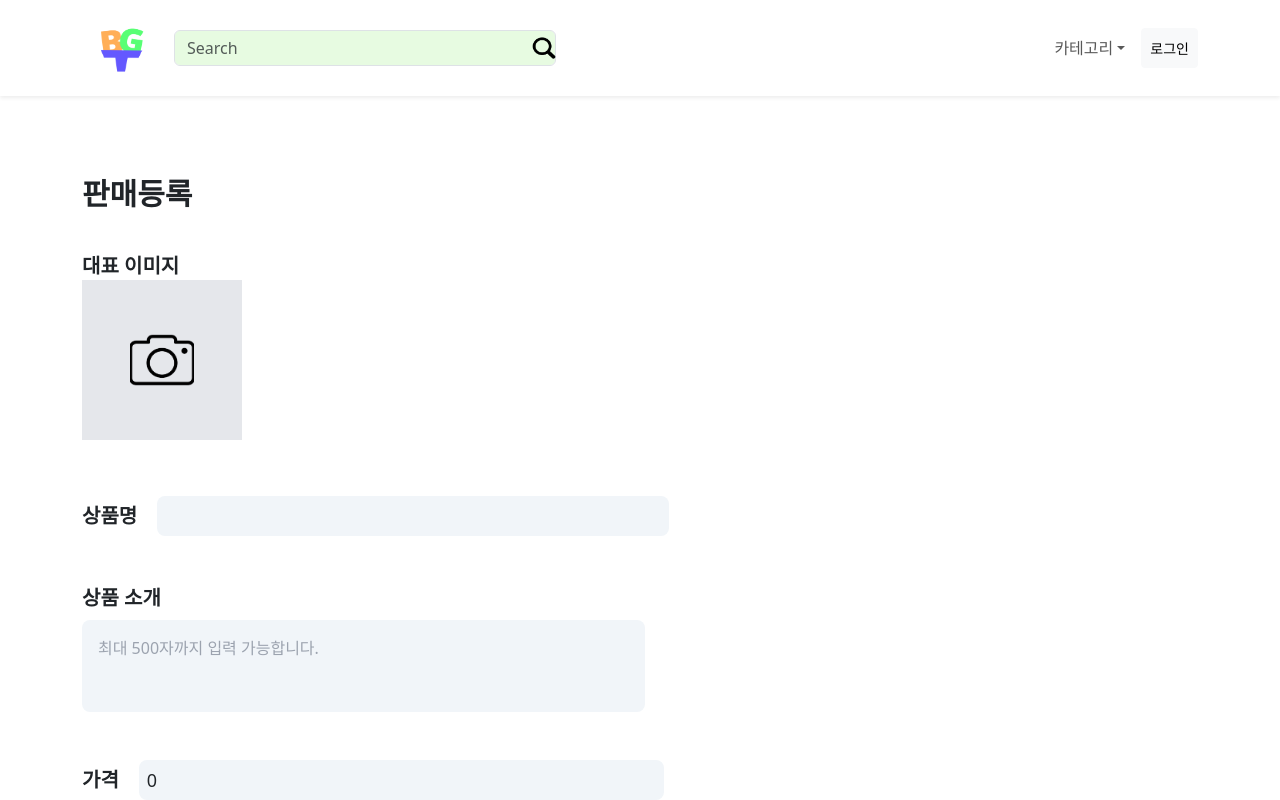
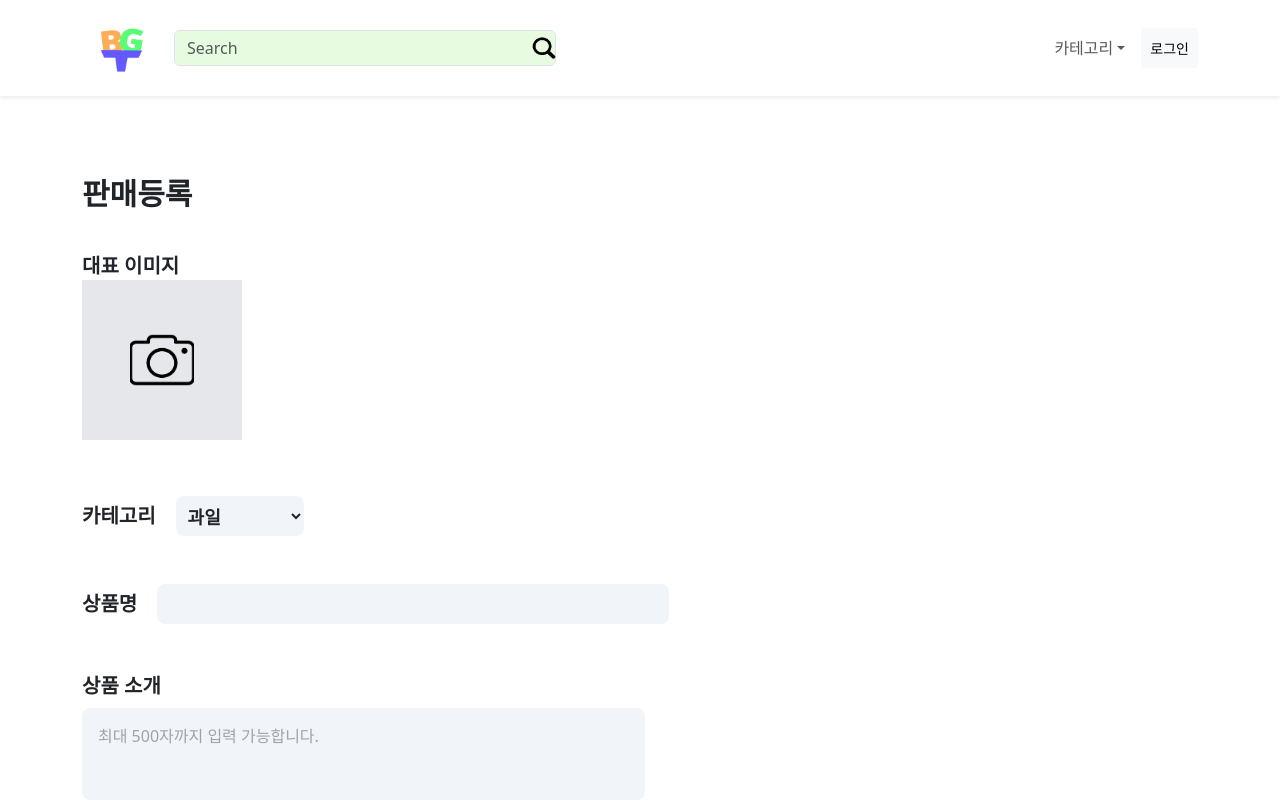
Before and after one commit to Under-The-C/Frontend, a React (Create React App) app: page /sales in a window 1280 px wide. Shown: the top 800 px of the page. Built offline with nearby package versions, Linux system fonts and the light colour scheme.

Commit message:
fix: sales dto

```diff
--- a/src/Atom/sales.ts
+++ b/src/Atom/sales.ts
@@ -5,8 +5,9 @@ import { SellerMarketDto } from "../interface/user";
 export const salesState = atom<SalesDto>({
   key: "salesState",
   default: {
-    mainImage: "",
-    productName: "",
+    seller_id: 0,
+    main_image: "",
+    name: "",
     price: 0,
     keyword: [],
     saleStartDate: "",
@@ -15,6 +16,8 @@ export const salesState = atom<SalesDto>({
     description: "",
     subDescription: "",
     subTitle: "",
+    category: "과일",
+    createdAt: "",
   },
 });
 
--- a/src/Pages/Sales/DatePick.tsx
+++ b/src/Pages/Sales/DatePick.tsx
@@ -19,7 +19,7 @@ export const DatePick = () => {
     const year = date.getFullYear().toString();
     const month = (date.getMonth() + 1).toString().padStart(2, "0");
     const day = date.getDate().toString().padStart(2, "0");
-    return `${year}/${month}/${day}`;
+    return `${year}.${month}.${day}`;
   };
 
   const handleStartDateChange = (date: Date) => {
--- a/src/Pages/Sales/DescriptionInput.tsx
+++ b/src/Pages/Sales/DescriptionInput.tsx
@@ -9,13 +9,16 @@ export const DescriptionInput = () => {
     const { name, value } = e.target;
     switch (name) {
       case "title":
-        setSales({ ...sales, productName: value });
+        setSales({ ...sales, name: value });
         break;
       case "description":
         setSales({ ...sales, description: value });
         break;
       case "price":
         setSales({ ...sales, price: value });
+        break;
+      case "category":
+        setSales({ ...sales, category: value });
         break;
       default:
         break;
@@ -24,14 +27,28 @@ export const DescriptionInput = () => {
 
   return (
     <div className="flex w-full h-full py-10 flex-col">
-      <div className="flex flex-grow w-full">
+      <div className="flex flex-grow w-full items-center">
+        <span className="font-bold text-xl">카테고리</span>
+        <select
+          name="category"
+          className="flex w-[10vw] h-[5vh] ml-5 p-2 bg-slate-100 outline-none border-none rounded-lg font-bold text-lg"
+          value={sales.category}
+          defaultValue={"과일"}
+          onChange={inputChangeHandler}
+        >
+          <option value="과일">과일</option>
+          <option value="채소">채소</option>
+          <option value="잡곡">쌀, 잡곡, 견과</option>
+        </select>
+      </div>
+      <div className="flex flex-grow w-full mt-5">
         <label className="flex flex-row w-full h-full items-center">
           <span className="font-bold text-xl">상품명</span>
           <input
             name="title"
             className="w-[40vw] h-[5vh] ml-5 p-2 bg-slate-100 outline-none border-none rounded-lg font-bold text-lg"
             type="text"
-            value={sales.productName}
+            value={sales.name}
             onChange={inputChangeHandler}
           />
         </label>
--- a/src/Pages/Sales/ImageUpload.tsx
+++ b/src/Pages/Sales/ImageUpload.tsx
@@ -17,7 +17,7 @@ export const ImageUpload = () => {
         if (reader.result) {
           setSales((prevSales) => ({
             ...prevSales,
-            mainImage: reader.result as string,
+            main_image: reader.result as string,
           }));
         }
       };
@@ -43,11 +43,11 @@ export const ImageUpload = () => {
           onChange={handleImageChange}
           style={{ display: "none" }}
         />
-        {sales.mainImage ? (
+        {sales.main_image ? (
           <img
-            src={sales.mainImage}
+            src={sales.main_image}
             className="w-full h-full image-contain"
-            alt="mainImage"
+            alt="main_image"
             onClick={handleChangeImageClick}
           />
         ) : (
--- a/src/Pages/Sales/Sales.tsx
+++ b/src/Pages/Sales/Sales.tsx
@@ -1,4 +1,4 @@
-import React from "react";
+import React, { useEffect } from "react";
 import { ImageUpload } from "./ImageUpload";
 import { Button, Container } from "react-bootstrap";
 import { DescriptionInput } from "./DescriptionInput";
@@ -8,19 +8,39 @@ import { KeywordInput } from "./KeywordInput";
 import { DescriptionSubtitleInput } from "./DescriptionSubtitleInput";
 import { useRecoilState, useRecoilValue } from "recoil";
 import { salesState } from "../../Atom/sales";
+import { userState } from "../../Atom/user";
 
 export const Sales = () => {
-  const sales = useRecoilValue(salesState);
+  const [sales, setSales] = useRecoilState(salesState);
+  const user = useRecoilValue(userState);
+
+  useEffect(() => {
+    setSales({
+      ...sales,
+      seller_id: user.id,
+      createdAt: formatDate(new Date()),
+    });
+  }, []);
+
+  const formatDate = (date: Date | null) => {
+    console.log(date);
+    if (!date) return "";
+    const year = date.getFullYear().toString();
+    const month = (date.getMonth() + 1).toString().padStart(2, "0");
+    const day = date.getDate().toString().padStart(2, "0");
+    console.log(`${year}.${month}.${day}`);
+    return `${year}.${month}.${day}`;
+  };
 
   const handleSubmit = (e: any) => {
     e.preventDefault();
     console.log("submit");
 
-    if (!sales.mainImage) {
+    if (!sales.main_image) {
       alert("메인이미지를 등록해주세요.");
       return;
     }
-    if (!sales.productName) {
+    if (!sales.name) {
       alert("상품명을 등록해주세요.");
       return;
     }
@@ -56,6 +76,7 @@ export const Sales = () => {
       alert("판매 종료 날짜를 입력해주세요.");
       return;
     }
+    console.log(sales);
     //submit api call
   };
 
--- a/src/Pages/SignUp/ImageUpload.tsx
+++ b/src/Pages/SignUp/ImageUpload.tsx
@@ -1,10 +1,10 @@
 import React, { useRef } from "react";
 import { useRecoilState } from "recoil";
-import { salesState } from "../../Atom/sales";
+import { signupState } from "../../Atom/signup";
 
 export const ImageUpload = () => {
   const fileInputRef = useRef<HTMLInputElement | null>(null);
-  const [sales, setSales] = useRecoilState(salesState);
+  const [signup, setSignup] = useRecoilState(signupState);
 
   const handleImageChange = (e: React.ChangeEvent<HTMLInputElement>) => {
     const file = e.target.files?.[0];
@@ -15,9 +15,9 @@ export const ImageUpload = () => {
       // 이미지 미리보기
       reader.onload = () => {
         if (reader.result) {
-          setSales((prevSales) => ({
+          setSignup((prevSales) => ({
             ...prevSales,
-            mainImage: reader.result as string,
+            image: reader.result as string,
           }));
         }
       };
@@ -43,11 +43,11 @@ export const ImageUpload = () => {
           onChange={handleImageChange}
           style={{ display: "none" }}
         />
-        {sales.mainImage ? (
+        {signup.image ? (
           <img
-            src={sales.mainImage}
+            src={signup.image}
             className="w-full h-full image-contain"
-            alt="mainImage"
+            alt="cre_image"
             onClick={handleChangeImageClick}
           />
         ) : (
```
Also changed, not shown: src/interface/sales.ts (+5 -2 lines).
